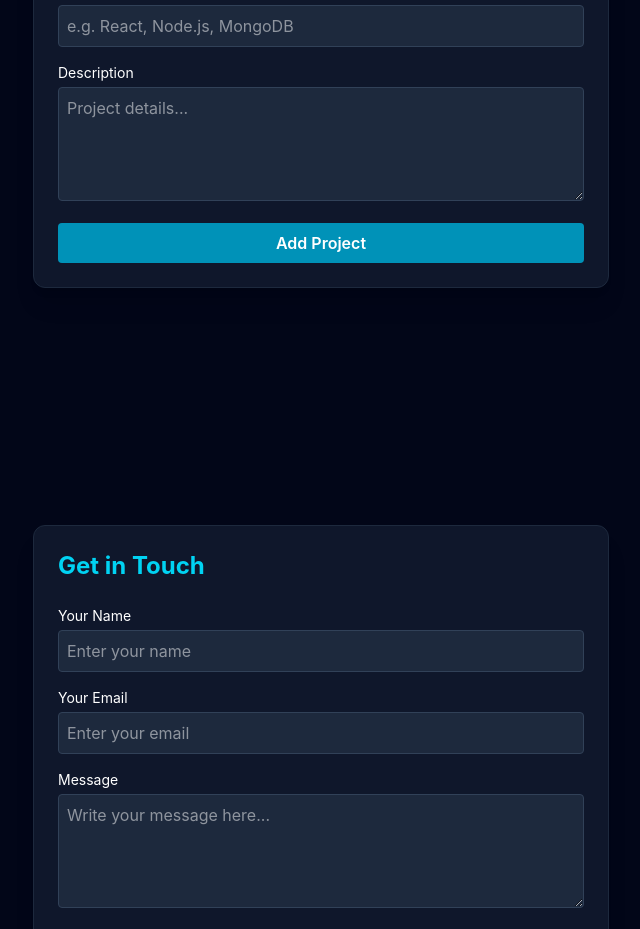
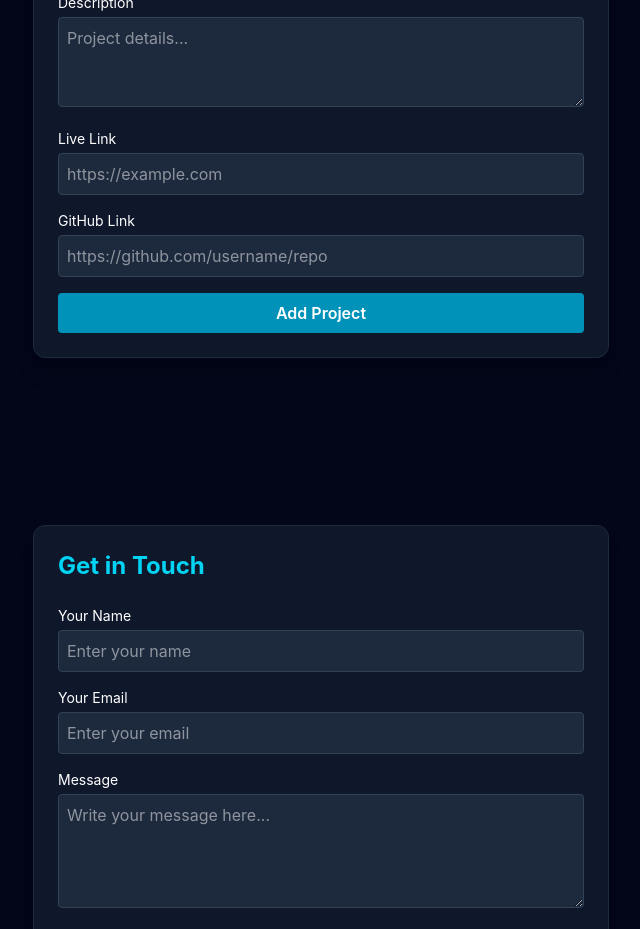
Before and after one commit to khalidhasanbadhon502/Khalid_Hasan_Badhon_Portfolio, a React (Vite) app: page / in a window 1280 px wide. Shown: the part 2640-3569 px from the top of the page, without its empty margins (319-959 px from the left). Built offline with nearby package versions, Linux system fonts and the light colour scheme.

Commit message:
add links

```diff
--- a/src/components/Projects.tsx
+++ b/src/components/Projects.tsx
@@ -2,19 +2,27 @@ import { useState } from 'react';
 
 export default function Projects() {
   const [loading, setLoading] = useState(false);
+  const [formData, setFormData] = useState({
+    title: '',
+    technologies: '',
+    description: '',
+    liveLink: '',
+    githubLink: '',
+  });
+
+  const handleChange = (e: any) => {
+    setFormData({ ...formData, [e.target.name]: e.target.value });
+  };
 
   const handleProjectSubmit = async (e: any) => {
     e.preventDefault();
 
-    const form = e.currentTarget;
-    const title = form.title.value;
-    const technologies = form.technologies.value;
-    const description = form.description.value;
-
     const projectData = {
-      title,
-      technologies,
-      description,
+      title: formData.title,
+      tech: formData.technologies.split(',').map((item: string) => item.trim()),
+      description: formData.description,
+      liveLink: formData.liveLink,
+      githubLink: formData.githubLink,
     };
 
     try {
@@ -29,7 +37,7 @@ export default function Projects() {
 
       if (response.ok) {
         alert('Project added successfully!');
-        form.reset();
+        setFormData({ title: '', technologies: '', description: '', liveLink: '', githubLink: '' });
       } else {
         alert('Failed to add project');
       }
@@ -55,6 +63,8 @@ export default function Projects() {
               <input
                 type="text"
                 name="title"
+                value={formData.title}
+                onChange={handleChange}
                 required
                 placeholder="e.g. Dev Stack Builder"
                 className="w-full bg-slate-800 border border-slate-700 rounded p-2 text-white focus:outline-none focus:border-cyan-500"
@@ -66,6 +76,8 @@ export default function Projects() {
               <input
                 type="text"
                 name="technologies"
+                value={formData.technologies}
+                onChange={handleChange}
                 required
                 placeholder="e.g. React, Node.js, MongoDB"
                 className="w-full bg-slate-800 border border-slate-700 rounded p-2 text-white focus:outline-none focus:border-cyan-500"
@@ -76,11 +88,37 @@ export default function Projects() {
               <label className="block text-sm mb-1">Description</label>
               <textarea
                 name="description"
+                value={formData.description}
+                onChange={handleChange}
                 required
-                rows={4}
+                rows={3}
                 placeholder="Project details..."
                 className="w-full bg-slate-800 border border-slate-700 rounded p-2 text-white focus:outline-none focus:border-cyan-500"
               ></textarea>
+            </div>
+
+            <div>
+              <label className="block text-sm mb-1">Live Link</label>
+              <input
+                type="url"
+                name="liveLink"
+                value={formData.liveLink}
+                onChange={handleChange}
+                placeholder="https://example.com"
+                className="w-full bg-slate-800 border border-slate-700 rounded p-2 text-white focus:outline-none focus:border-cyan-500"
+              />
+            </div>
+
+            <div>
+              <label className="block text-sm mb-1">GitHub Link</label>
+              <input
+                type="url"
+                name="githubLink"
+                value={formData.githubLink}
+                onChange={handleChange}
+                placeholder="https://github.com/username/repo"
+                className="w-full bg-slate-800 border border-slate-700 rounded p-2 text-white focus:outline-none focus:border-cyan-500"
+              />
             </div>
 
             <button
```
